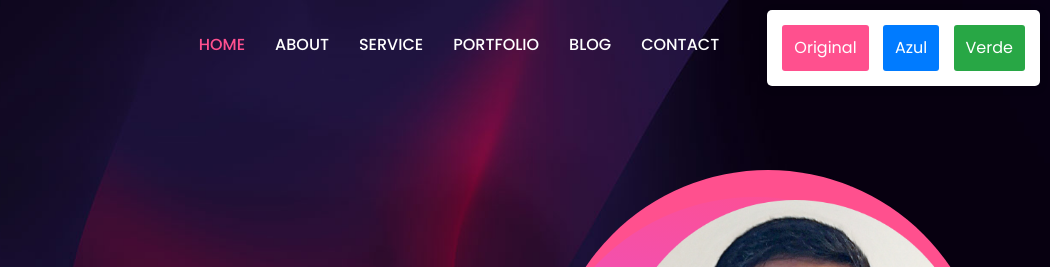
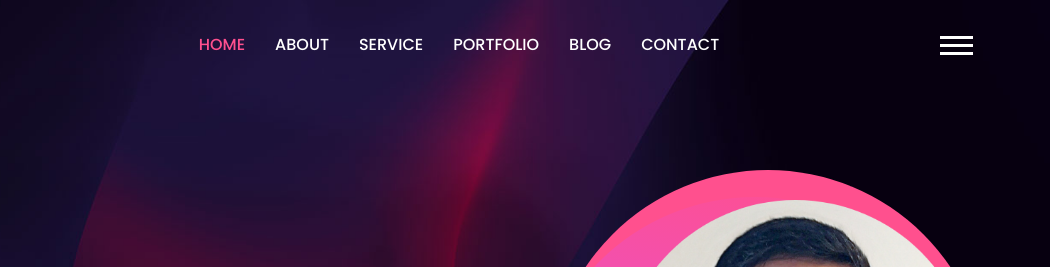
Before and after one commit to planckc/davidmedinap2, a plain HTML site: page david_medina_website/index.html in a window 1280 px wide. Shown: the top 267 px of the page, 230-1280 px from the left. Drawn offline with Linux system fonts and the light colour scheme.

Commit message:
revert: Revert theme switcher and hero color changes as requested

```diff
--- a/david_medina_website/index.html
+++ b/david_medina_website/index.html
@@ -26,35 +26,6 @@
 </head>
 
 <body id="bdy" class="scroll-style">
-	<!-- Temporary Theme Switcher -->
-	<div style="position: fixed; top: 10px; right: 10px; z-index: 1000; background: white; padding: 10px; border-radius: 5px; box-shadow: 0 2px 10px rgba(0,0,0,0.1);">
-		<button onclick="setTheme('original')" style="background-color: #ff508e; color: white; border: none; padding: 8px 12px; margin: 5px; cursor: pointer; border-radius: 3px;">Original</button>
-		<button onclick="setTheme('blue')" style="background-color: #007bff; color: white; border: none; padding: 8px 12px; margin: 5px; cursor: pointer; border-radius: 3px;">Azul</button>
-		<button onclick="setTheme('green')" style="background-color: #28a745; color: white; border: none; padding: 8px 12px; margin: 5px; cursor: pointer; border-radius: 3px;">Verde</button>
-	</div>
-
-	<script>
-		function setTheme(theme) {
-			const root = document.documentElement;
-			if (theme === 'original') {
-				root.style.setProperty('--clr-def', '#ff508e');
-				root.style.setProperty('--clr-def-2', '#d450ff');
-				root.style.setProperty('--clr-heading', '#111135');
-				root.style.setProperty('--clr-body', '#565656');
-			} else if (theme === 'blue') {
-				root.style.setProperty('--clr-def', '#007bff');
-				root.style.setProperty('--clr-def-2', '#0056b3');
-				root.style.setProperty('--clr-heading', '#000000');
-				root.style.setProperty('--clr-body', '#343a40');
-			} else if (theme === 'green') {
-				root.style.setProperty('--clr-def', '#28a745');
-				root.style.setProperty('--clr-def-2', '#1e7e34');
-				root.style.setProperty('--clr-heading', '#212529');
-				root.style.setProperty('--clr-body', '#6c757d');
-			}
-		}
-	</script>
-	<!-- End Temporary Theme Switcher -->
 
 	<!-- Start PreLoader
     ============================================= -->
```
